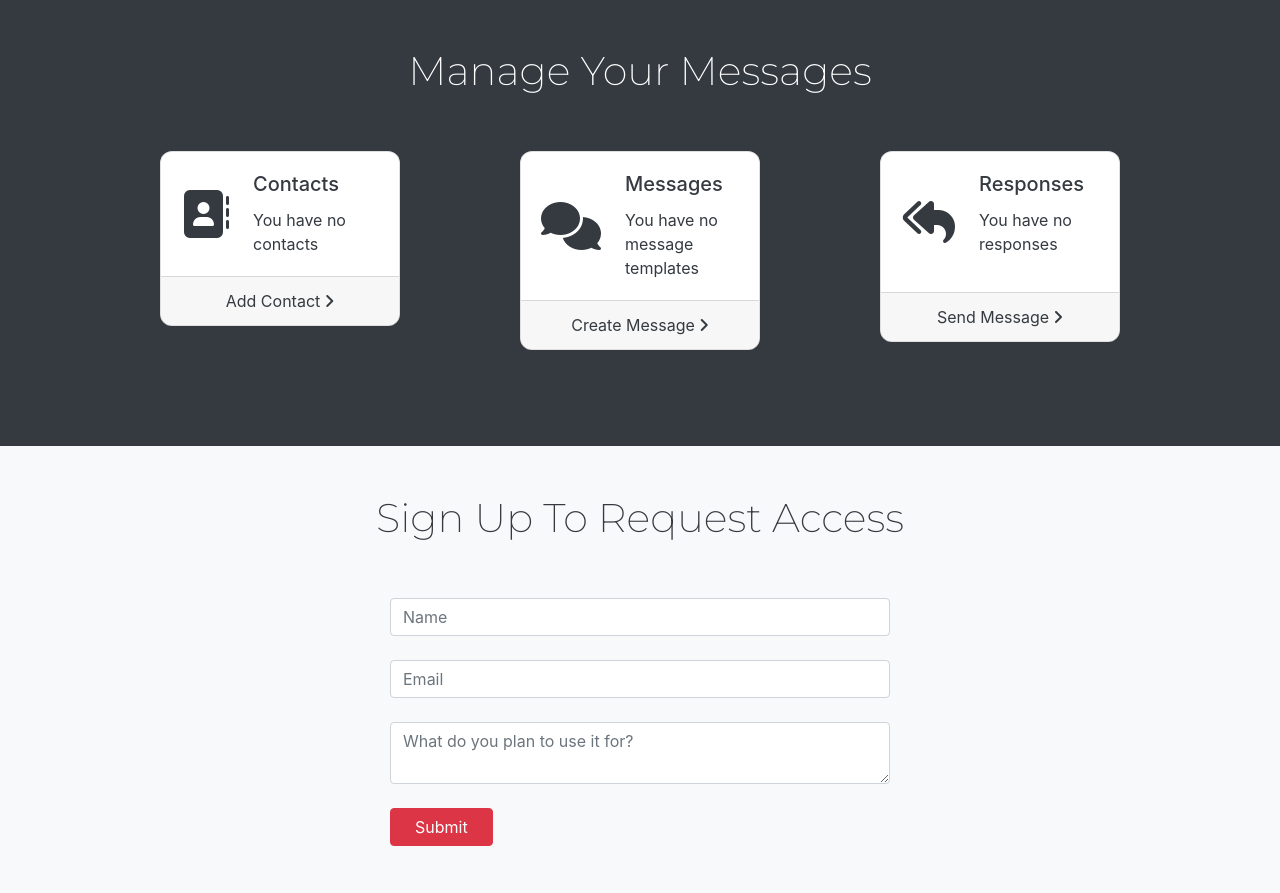
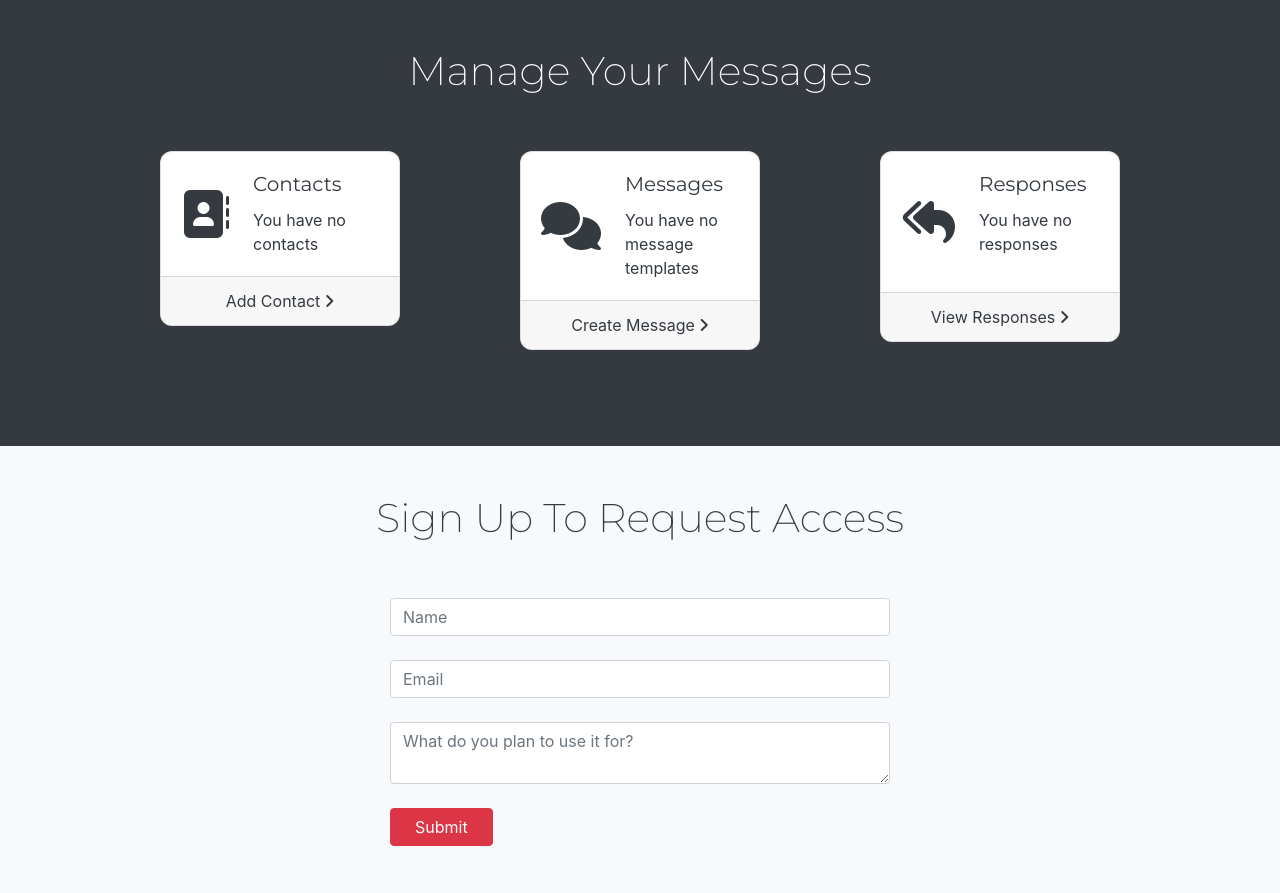
Before and after one commit to acounsel/asfour, a Django app: page / in a window 1280 px wide. Shown: the part 657-1550 px from the top of the page. Run offline with Django 3.2, Linux system fonts and the light colour scheme; some libraries are stand-ins or nearby versions.

Commit message:
update message displays

```diff
--- a/messenger/templates/base.html
+++ b/messenger/templates/base.html
@@ -18,6 +18,15 @@
     <script type="text/javascript" src="{% static 'js/footable.min.js' %}"></script>
     <link href="https://stackpath.bootstrapcdn.com/font-awesome/4.7.0/css/font-awesome.min.css" rel="stylesheet">
     <style>
+      h1, h2, h3, h4, h5, p, th, td {
+        color: #5D5D5D;
+      }
+      h1, h2, h3, h4, h5 {
+        font-family: 'Montserrat', sans-serif;
+      }
+      main {
+        padding-bottom: 5rem;
+      }
       .Messages {
         position: relative;
         width: 100%;
@@ -54,7 +63,7 @@
       {% block header %}
       {% endblock %}
     </header>
-    <main style="min-height: 700px;">
+    <main class="bg-light" style="min-height: 700px;">
       {% block main %}
         <div class="py-5 w-75 w-100-r mx-auto mb-5">
         {% block body %}
@@ -77,7 +86,8 @@
     </script>
     <footer class="footer bg-dark py-5">
       <div class="container">
-        <div class="text-muted text-center mx-auto">© 2020 Copyright: <strong><a class="text-muted" href="http://www.accountabilitycounsel.org/">Accountability Counsel</a><!-- <a class="text-muted" href="http://araborganizing.org/">Arab Resource &amp; Organizing Center</a></strong></div>
+        <div class="text-muted text-center mx-auto">© 2020 Copyright: <strong><a class="text-muted" href="http://www.accountabilitycounsel.org/">Accountability Counsel</a></strong>
+        </div>
       </div>
     </footer>
   </body>
--- a/messenger/templates/home.html
+++ b/messenger/templates/home.html
@@ -69,7 +69,7 @@
             </div>
           </div>
           <div style="border-radius:0 0 .75rem .75rem;" class="card-footer">
-            <a href="{% url 'message-list' %}" class="d-block text-dark text-center mb-0">Send Message<i class="fas fa-angle-right pl-1"></i></a>
+            <a href="{% url 'response-list' %}" class="d-block text-dark text-center mb-0">View Responses<i class="fas fa-angle-right pl-1"></i></a>
           </div>
         </div>
       </div>
--- a/messenger/templates/messenger/message_list.html
+++ b/messenger/templates/messenger/message_list.html
@@ -9,6 +9,7 @@
     <thead>
       <tr>
         <th scope="col">Text</th>
+        <th scope="col">Method</th>
         <th scope="col">Attachment</th>
         <th scope="col">Contacts</th>
       </tr>
@@ -17,7 +18,8 @@
       {% for message in message_list %}
       <tr>
         <th scope="row"><a href="{{ message.get_absolute_url }}">{{ message.body }}</a></th>
-        <td>{{ message.attachment }}</td>
+        <td>{{ message.get_method_display }}</td>
+        <td>{% if message.recording %}<a href="{{ message.recording.url }}">Recording</a>{% else %}{{ message.attachment }}{% endif %}</td>
         <td>{{ message.contacts.count }}</td>
       </tr>
       {% endfor %}
```
